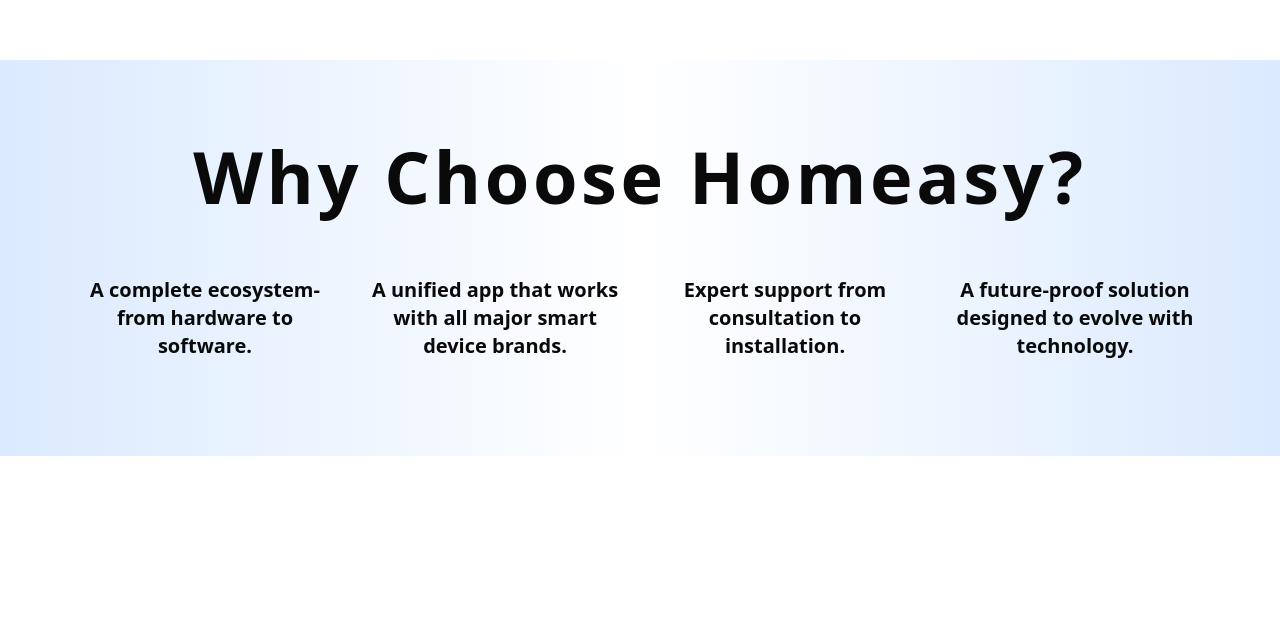
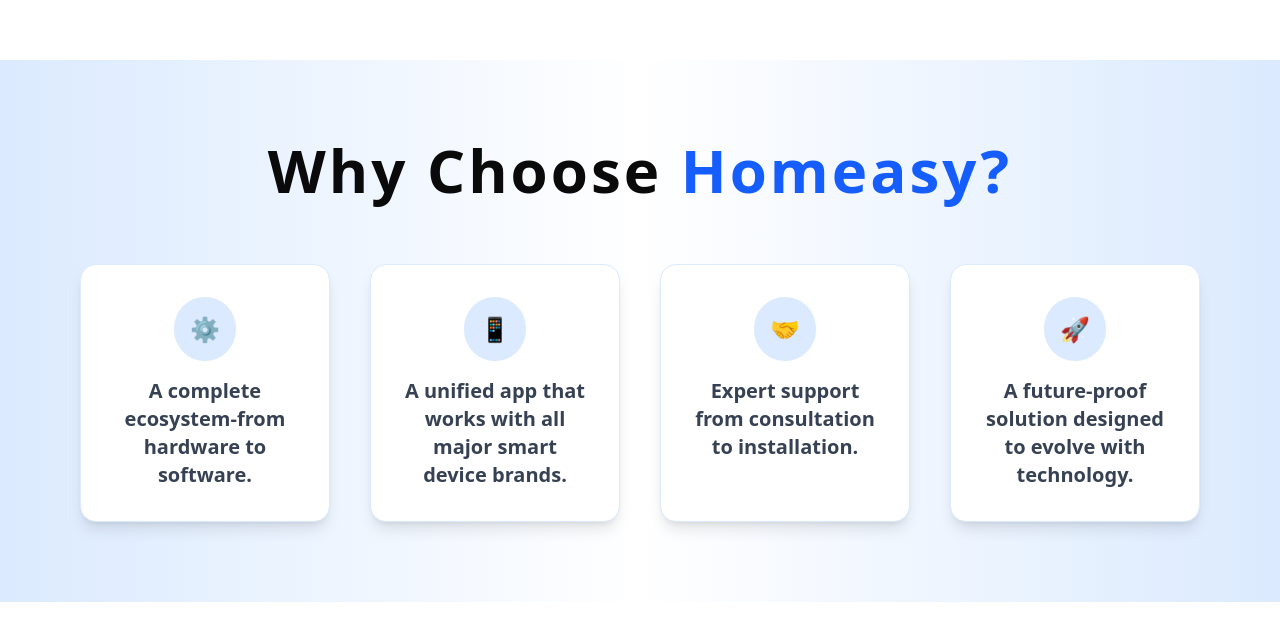
Before and after one commit to Amitkr77/homeasy, a Next.js app: page /whyChoose in a window 1280 px wide. Shown: the part 780-1420 px from the top of the page. Built offline with nearby package versions, Linux system fonts and the light colour scheme; a web font is replaced by a local one.

Commit message:
upadted why choose

```diff
--- a/src/app/contact/page.jsx
+++ b/src/app/contact/page.jsx
@@ -10,6 +10,7 @@
 } from "lucide-react";
 import Location from "@/components/Location";
 import FreeConsultationModal from "@/components/FreeConsultationModal";
+import ChatBot from "@/components/ui/ChatBot";
 import Link from "next/link";
 
 
@@ -175,6 +176,7 @@
           </button>
         </div>
       </section> */}
+      <ChatBot />
     </div>
   );
 }
--- a/src/app/journey/page.jsx
+++ b/src/app/journey/page.jsx
@@ -114,9 +114,10 @@
               initial={{ opacity: 0, scale: 0.8 }}
               whileInView={{ opacity: 1, scale: 1 }}
               transition={{ duration: 0.8, delay: idx * 0.2 }}
-              className="w-56 h-40 object-cover rounded-2xl shadow-lg border-4 border-blue-100"
+              className="w-80 h-50 object-cover rounded-2xl shadow-lg border-4 border-blue-100"
             />
           </div>
+
           {/* Timeline and icon */}
           <div className="md:col-span-1 flex flex-col items-center relative">
             {idx !== journeyData.length - 1 && (
@@ -131,6 +132,7 @@
               {item.icon}
             </motion.span>
           </div>
+
           {/* Content right */}
           <div className="md:col-span-4 flex flex-col justify-center">
             <motion.div
@@ -147,8 +149,10 @@
           </div>
         </>
       ) : (
+
         /* Odd: Content left, Image right */
         <>
+
           {/* Content left */}
           <div className="md:col-span-4 flex flex-col justify-center">
             <motion.div
@@ -177,6 +181,7 @@
               {item.icon}
             </motion.span>
           </div>
+
           {/* Image right */}
           <div className="md:col-span-4 flex justify-center items-center">
             <motion.img
@@ -185,7 +190,7 @@
               initial={{ opacity: 0, scale: 0.8 }}
               whileInView={{ opacity: 1, scale: 1 }}
               transition={{ duration: 0.8, delay: idx * 0.2 }}
-              className="w-56 h-40 object-cover rounded-2xl shadow-lg border-4 border-blue-100"
+              className="w-80 h-50 object-cover rounded-2xl shadow-lg border-4 border-blue-100"
             />
           </div>
         </>
--- a/src/app/whyChoose/page.jsx
+++ b/src/app/whyChoose/page.jsx
@@ -45,7 +45,7 @@
       {/* ✅ HEADER SECTION */}
       <header
         ref={(el) => (sectionsRef.current[0] = el)}
-        className="container h-screen text-black flex flex-col md:flex-row items-center relative px-8 md:px-10"
+        className="container h-200 text-black flex flex-col md:flex-row items-center relative px-8 md:px-10"
       >
         <h1 className="text-5xl absolute bottom-10 md:bottom-37 md:text-9xl font-medium z-50 leading-tight mt-100 md:mt-100 text-center md:text-left">
           The Future of{" "}
@@ -56,24 +56,87 @@
           </span>{" "}
           Today. <br />
           {" "}
+          <p className="mt-4 md:mt-6 text-md md:text-lg text-gray-600 tracking-wide bg-blue-50 backdrop-blur-md p-4 rounded-xl shadow-md transition-all duration-300 hover:bg-white/50">
+      At <span className="font-semibold text-blue-600">Homeasy</span>, we believe a smart home isn’t just about gadgets — it’s about<br/>
+      creating a lifestyle that is seamless, secure, and truly connected.
+    </p>
 
-          <p className="text-lg md:text-xl leading-8 text-gray-500 tracking-wide">
+          {/* <p className="text-lg md:text-xl leading-9 text-gray-500 tracking-wide">
             At Homeasy, we believe a smart home isn’t just about gadgets — it’s about<br />
             creating a lifestyle that is seamless, secure, and truly connected. <br />
-          </p>
+          </p> */}
           <br className="hidden md:block" />
-        </h1>
-        <figure className="absolute bottom-50 md:bottom-72 right-0 md:right-0">
-          <img
+          </h1>
+          <figure className="absolute bottom-50 md:bottom-72 right-0 md:right-0 translate-x-10">
+            <img
             src="\oneapp.png"
             alt="Smart home real estate illustration"
-            className="w-120 h-100 md:w-110 md:h-96 object-cover rounded-lg"
-          />
-        </figure>
-      </header>
+            className="w-120 h-100 md:w-115 md:h-108 object-cover rounded-lg"/>
+            </figure>
+            </header>
 
       {/* ✅ WHY CHOOSE US SECTION */}
-      <div className="px-6 md:px-20 py-20 -mt-10 bg-gradient-to-r from-blue-100 via-white to-blue-100 text-center">
+           <div className="px-6 md:px-20 py-20 -mt-10 bg-gradient-to-r from-blue-100 via-white to-blue-100 text-center">
+            <h2 className="text-4xl md:text-6xl font-bold text-center mb-16 tracking-wider">
+              Why Choose <span className="text-blue-600">Homeasy?</span>
+              </h2>
+
+  <div className="grid grid-cols-1 md:grid-cols-4 gap-10 text-center">
+    {/* Card 1 */}
+    <article className="group relative p-8 bg-white rounded-2xl shadow-lg border border-blue-100 overflow-hidden transition-all duration-500 hover:shadow-2xl hover:-translate-y-3">
+      <div className="absolute inset-0 bg-gradient-to-br from-blue-200/30 to-transparent opacity-0 group-hover:opacity-100 transition-opacity duration-500"></div>
+      <div className="flex flex-col items-center space-y-4 relative z-10">
+        <div className="p-4 bg-blue-100 text-blue-600 rounded-full text-2xl group-hover:scale-110 transition-transform duration-300">
+          ⚙️
+        </div>
+        <h3 className="text-xl font-semibold text-gray-700">
+          A complete ecosystem-from hardware to software.
+        </h3>
+      </div>
+    </article>
+
+    {/* Card 2 */}
+    <article className="group relative p-8 bg-white rounded-2xl shadow-lg border border-blue-100 overflow-hidden transition-all duration-500 hover:shadow-2xl hover:-translate-y-3">
+      <div className="absolute inset-0 bg-gradient-to-br from-blue-200/30 to-transparent opacity-0 group-hover:opacity-100 transition-opacity duration-500"></div>
+      <div className="flex flex-col items-center space-y-4 relative z-10">
+        <div className="p-4 bg-blue-100 text-blue-600 rounded-full text-2xl group-hover:scale-110 transition-transform duration-300">
+          📱
+        </div>
+        <h3 className="text-xl font-semibold text-gray-700">
+          A unified app that works with all major smart device brands.
+        </h3>
+      </div>
+    </article>
+
+    {/* Card 3 */}
+    <article className="group relative p-8 bg-white rounded-2xl shadow-lg border border-blue-100 overflow-hidden transition-all duration-500 hover:shadow-2xl hover:-translate-y-3">
+      <div className="absolute inset-0 bg-gradient-to-br from-blue-200/30 to-transparent opacity-0 group-hover:opacity-100 transition-opacity duration-500"></div>
+      <div className="flex flex-col items-center space-y-4 relative z-10">
+        <div className="p-4 bg-blue-100 text-blue-600 rounded-full text-2xl group-hover:scale-110 transition-transform duration-300">
+          🤝
+        </div>
+        <h3 className="text-xl font-semibold text-gray-700">
+          Expert support from consultation to installation.
+        </h3>
+      </div>
+    </article>
+
+    {/* Card 4 */}
+    <article className="group relative p-8 bg-white rounded-2xl shadow-lg border border-blue-100 overflow-hidden transition-all duration-500 hover:shadow-2xl hover:-translate-y-3">
+      <div className="absolute inset-0 bg-gradient-to-br from-blue-200/30 to-transparent opacity-0 group-hover:opacity-100 transition-opacity duration-500"></div>
+      <div className="flex flex-col items-center space-y-4 relative z-10">
+        <div className="p-4 bg-blue-100 text-blue-600 rounded-full text-2xl group-hover:scale-110 transition-transform duration-300">
+          🚀
+        </div>
+        <h3 className="text-xl font-semibold text-gray-700">
+          A future-proof solution designed to evolve with technology.
+        </h3>
+      </div>
+    </article>
+  </div>
+</div>
+
+      {/*<div className="px-6 md:px-20 py-20 -mt-10 bg-gradient-to-r from-blue-100 via-white to-blue-100 text-center">
         <h2 className="text-5xl md:text-7xl font-bold text-center mb-16 tracking-wider">
           Why Choose Homeasy?
         </h2>
@@ -95,7 +158,7 @@
             <h3 className="text-xl font-semibold mb-4">A future-proof solution  designed to evolve with technology.</h3>
           </article>
         </div>
-      </div>
+      </div> */}
 
       {/* ✅ MISSION SECTION */}
       <section ref={(el) => (sectionsRef.current[1] = el)} aria-labelledby="our-mission" className="w-full max-w-9xl mx-auto flex flex-col md:flex-row justify-center items-center md:items-stretch px-6 md:px-20 py-20 gap-5" >
```
